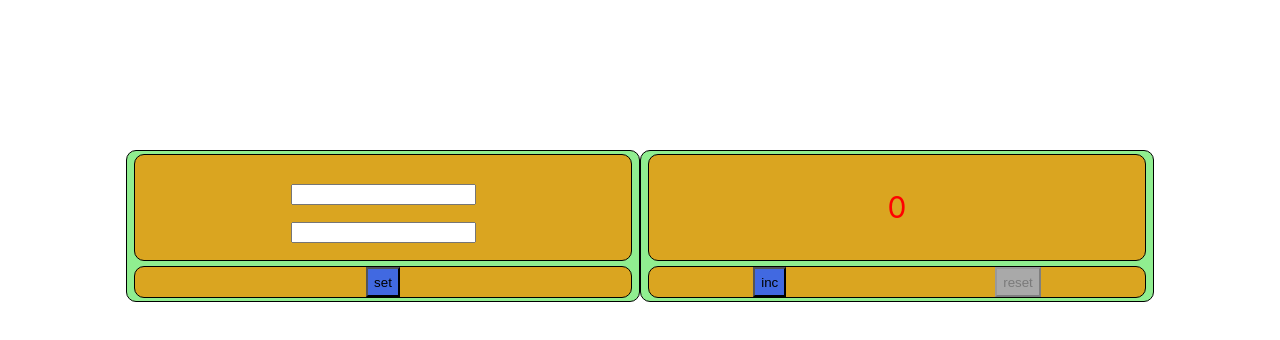
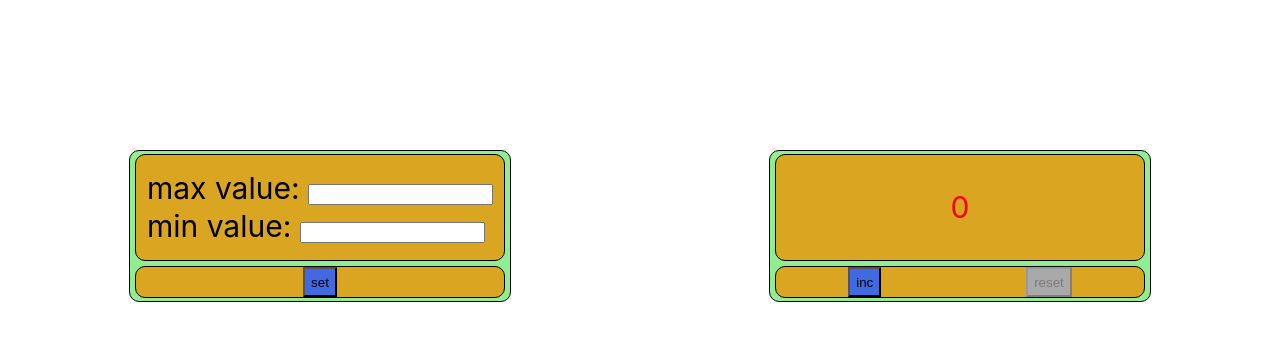
Before and after one commit to Tevin-J/counter, a React (Create React App) app: page / in a window 1280 px wide. Shown: the top 340 px of the page. Built offline with nearby package versions, Linux system fonts and the light colour scheme.

Commit message:
working with counterTuner

```diff
--- a/src/App.css
+++ b/src/App.css
@@ -2,10 +2,10 @@
   width: 100%;
   margin-top: 150px;
   display: flex;
-  justify-content: center;
+  justify-content: space-around;
 }
-.counter {
-  width: 40%;
+.counterWrapper {
+  width: 380px;
   height:150px;
   display: flex;
   flex-direction: column;
--- a/src/App.js
+++ b/src/App.js
@@ -7,14 +7,60 @@ import CounterTuner from "./CounterTuner";
 
 
 class App extends React.Component {
+    state = {
+        minNumber: 0,
+        maxNumber: 5,
+        counterNumber: 0,
+        isIncDisabled: false,
+        isResetDisabled: true,
+        isEditMode: false
+    };
+    increaseNumber = () => {
+        this.setState({
+            counterNumber: ++this.state.counterNumber
+        }, () => {
+            if (this.state.counterNumber>=this.state.maxNumber) {
+                this.setState({counterNumber: this.state.maxNumber, isIncDisabled: true})
+            } else if (this.state.counterNumber > this.state.minNumber && this.state.counterNumber < this.state.maxNumber) {
+                this.setState({isResetDisabled: false, isIncDisabled: false})
+            }
+        })
+    };
 
-
-
+    resetNumber = () => {
+        this.setState({
+            counterNumber: this.state.minNumber,
+        }, () => {
+            if (this.state.counterNumber<=this.state.minNumber) {
+                this.setState({isResetDisabled: true, isIncDisabled: false})
+            } else if (this.state.counterNumber > this.state.min && this.state.counterNumber < this.state.maxNumber) {
+                this.setState({isResetDisabled: false, isIncDisabled: false})
+            }
+        })
+    };
+    changeMinValue = (minValue) => {
+        this.setState({minNumber: minValue})
+    }
+    changeMaxValue = (maxValue) => {
+        this.setState({maxNumber: maxValue})
+    }
+    activateEditMode = () => {
+        this.setState({isEditMode: true,
+            isIncDisabled: true,
+            isResetDisabled: true
+        })
+    }
+    deactivateEditMode = () => {
+        this.setState({isEditMode: false,
+            isIncDisabled: false,
+            isResetDisabled: false})
+    }
     render = () => {
         return (
             <div className="app">
-               <CounterTuner/>
-               <Counter/>
+               <CounterTuner state={this.state} changeMinValue={this.changeMinValue} changeMaxValue={this.changeMaxValue}
+                             activateEditMode={this.activateEditMode} deactivateEditMode={this.deactivateEditMode}/>
+               <Counter state={this.state} increaseNumber={this.increaseNumber} resetNumber={this.resetNumber}/>
             </div>
         );
     }
--- a/src/Counter.jsx
+++ b/src/Counter.jsx
@@ -5,44 +5,14 @@ import CounterButtons from "./CounterButtons";
 
 
 class Counter extends React.Component {
-    state = {
-        counterNumber: 0,
-        minNumber: 0,
-        maxNumber: 5,
-        isIncDisabled: false,
-        isResetDisabled: true
-    };
 
-    increaseNumber = () => {
-        this.setState({
-            counterNumber: ++this.state.counterNumber
-        }, () => {
-            if (this.state.counterNumber>=this.state.maxNumber) {
-                this.setState({counterNumber: this.state.maxNumber, isIncDisabled: true})
-            } else if (this.state.counterNumber > this.state.minNumber && this.state.counterNumber < this.state.maxNumber) {
-                this.setState({isResetDisabled: false, isIncDisabled: false})
-            }
-        })
-    };
-
-    resetNumber = () => {
-        this.setState({
-            counterNumber: this.state.minNumber,
-        }, () => {
-            if (this.state.counterNumber<=this.state.minNumber) {
-                this.setState({isResetDisabled: true, isIncDisabled: false})
-            } else if (this.state.counterNumber > this.state.min && this.state.counterNumber < this.state.maxNumber) {
-                this.setState({isResetDisabled: false, isIncDisabled: false})
-            }
-        })
-    };
     render = () => {
 
         return (
-            <div className='counter'>
-                <CounterContent contentNumber={this.state.counterNumber} minNumber={this.state.minNumber} maxNumber={this.state.maxNumber}/>
-                <CounterButtons increaseNumber={this.increaseNumber} resetNumber={this.resetNumber}
-                                isIncDisabled={this.state.isIncDisabled} isResetDisabled={this.state.isResetDisabled}
+            <div className='counterWrapper'>
+                <CounterContent counterNumber={this.props.state.counterNumber} minNumber={this.props.state.minNumber} maxNumber={this.props.state.maxNumber} isEditMode={this.props.state.isEditMode}/>
+                <CounterButtons increaseNumber={this.props.increaseNumber} resetNumber={this.props.resetNumber}
+                                isIncDisabled={this.props.state.isIncDisabled} isResetDisabled={this.props.state.isResetDisabled}
                 />
             </div>
         );
--- a/src/CounterContent.jsx
+++ b/src/CounterContent.jsx
@@ -3,13 +3,21 @@ import style from './App.css';
 
 class CounterContent extends React.Component {
     render = () => {
-        let classForNumber = this.props.contentNumber<=this.props.minNumber ||
-            this.props.contentNumber>=this.props.maxNumber ? 'limit-number' : 'number';
+        let classForNumber = this.props.counterNumber<=this.props.minNumber ||
+            this.props.counterNumber>=this.props.maxNumber ? 'limit-number' : 'number';
+        let output;
+        if (this.props.minNumber>=this.props.maxNumber) {
+            output = 'enter correct values'
+        } else if (this.props.isEditMode) {
+            output = 'enter values and press "set"'
+        } else {
+            output = this.props.counterNumber
 
+        }
         return (
             <div className='contentBlock'>
                 <div className={classForNumber}>
-                    {this.props.contentNumber}
+                    {output}
                 </div>
             </div>
         )
--- a/src/CounterTuner.jsx
+++ b/src/CounterTuner.jsx
@@ -2,6 +2,7 @@ import React from 'react';
 import './App.css';
 import TunerContent from "./TunerContent";
 import TunerButtons from "./TunerButtons";
+import MaxValueTuner from "./MaxValueTuner";
 
 
 class CounterTuner extends React.Component {
@@ -10,8 +11,10 @@ class CounterTuner extends React.Component {
 
     render = () => {
         return (
-                <div className='counter'>
-                    <TunerContent/>
+                <div className='counterWrapper'>
+                    <TunerContent state={this.props.state} changeMinValue={this.props.changeMinValue}
+                                  changeMaxValue={this.props.changeMaxValue} activateEditMode={this.props.activateEditMode}
+                                  deactivateEditMode={this.props.deactivateEditMode}/>
                     <TunerButtons/>
                 </div>
         );
--- /dev/null
+++ b/src/MaxValueTuner.jsx
@@ -0,0 +1,17 @@
+import React from 'react';
+import style from './App.css';
+import TunerInput from "./TunerInput";
+
+class MaxValueTuner extends React.Component {
+    state = {
+        title: 'max value: '
+    }
+    render = () => {
+        return (
+            <TunerInput title={this.state.title} value={this.props.state.maxValue} changeValue={this.props.changeMaxValue}
+                        activateEditMode={this.props.activateEditMode} deactivateEditMode={this.props.deactivateEditMode}/>
+        )
+    }
+}
+
+export default MaxValueTuner;
--- /dev/null
+++ b/src/MinValueTuner.jsx
@@ -0,0 +1,18 @@
+import React from 'react';
+import style from './App.css';
+import TunerInput from "./TunerInput";
+
+class MinValueTuner extends React.Component {
+    state = {
+        title: 'min value: '
+    }
+
+    render = () => {
+        return (
+            <TunerInput title={this.state.title} value={this.props.state.minValue} changeValue={this.props.changeMinValue}
+                        activateEditMode={this.props.activateEditMode} deactivateEditMode={this.props.deactivateEditMode}/>
+        )
+    }
+}
+
+export default MinValueTuner;
--- a/src/TunerContent.jsx
+++ b/src/TunerContent.jsx
@@ -1,20 +1,21 @@
 import React from 'react';
 import style from './App.css';
+import TunerInput from "./TunerInput";
+import MaxValueTuner from "./MaxValueTuner";
+import MinValueTuner from "./MinValueTuner";
 
 class TunerContent extends React.Component {
+
     render = () => {
-
         return (
-            <div className='contentBlock'>
-                <div className='tunerContent'>
-                    <div className='tunerInput'>
-                        <input/>
-                    </div>
-                    <div className='tunerInput'>
-                        <input/>
-                    </div>
-                </div>
+        <div className='contentBlock'>
+            <div className='tunerContent'>
+                <MaxValueTuner state={this.props.state} changeMaxValue={this.props.changeMaxValue}
+                               activateEditMode={this.props.activateEditMode} deactivateEditMode={this.props.deactivateEditMode}/>
+                <MinValueTuner state={this.props.state} changeMinValue={this.props.changeMinValue}
+                               activateEditMode={this.props.activateEditMode} deactivateEditMode={this.props.deactivateEditMode}/>
             </div>
+        </div>
         )
     }
 }
--- /dev/null
+++ b/src/TunerInput.jsx
@@ -0,0 +1,20 @@
+import React from 'react';
+import style from './App.css';
+
+class TunerInput extends React.Component {
+    onValueChanged = (e) => {
+        this.props.changeValue(e.currentTarget.value);
+    }
+    render = () => {
+
+        return (
+            <div className='tunerInput'>
+                {this.props.title}
+                <input value={this.props.value} onChange={this.onValueChanged} onClick={this.props.activateEditMode}
+                onBlur={this.props.deactivateEditMode}/>
+            </div>
+        )
+    }
+}
+
+export default TunerInput;
```
